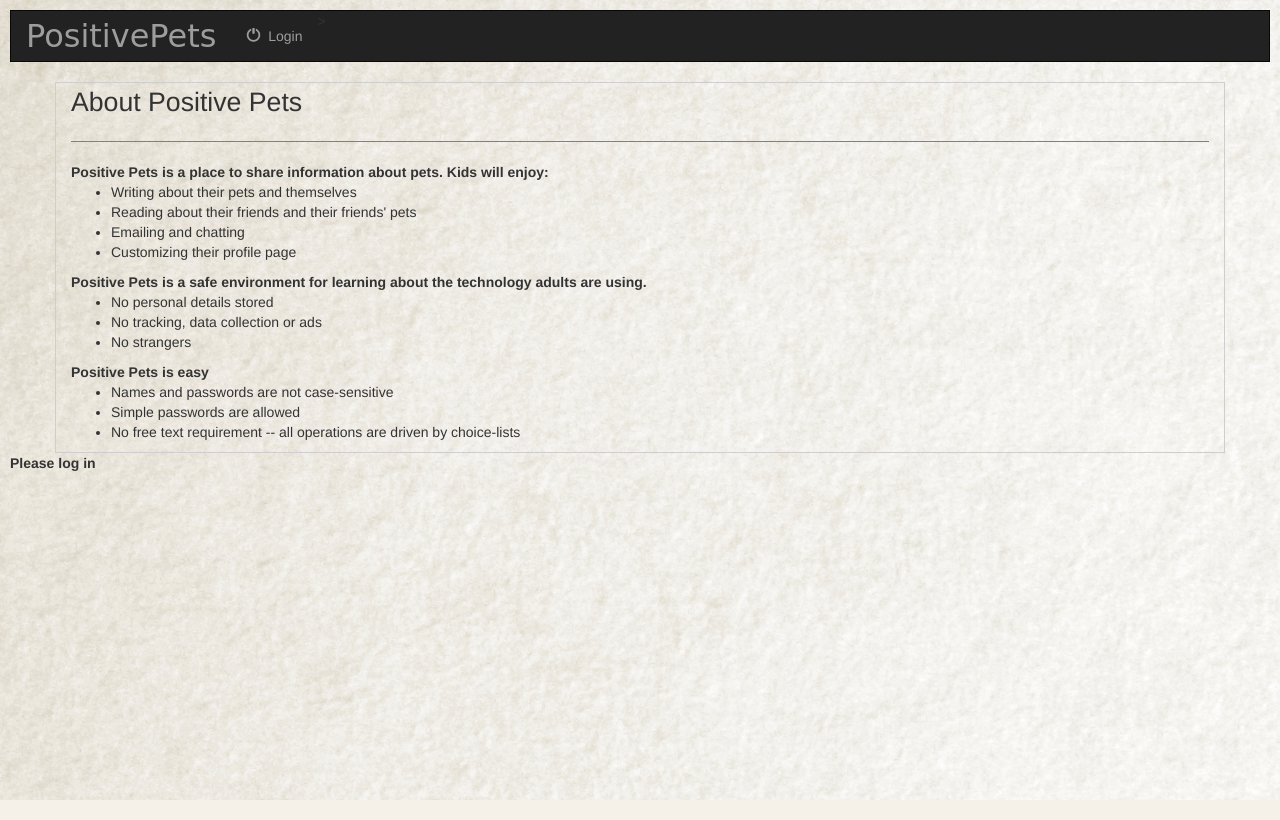
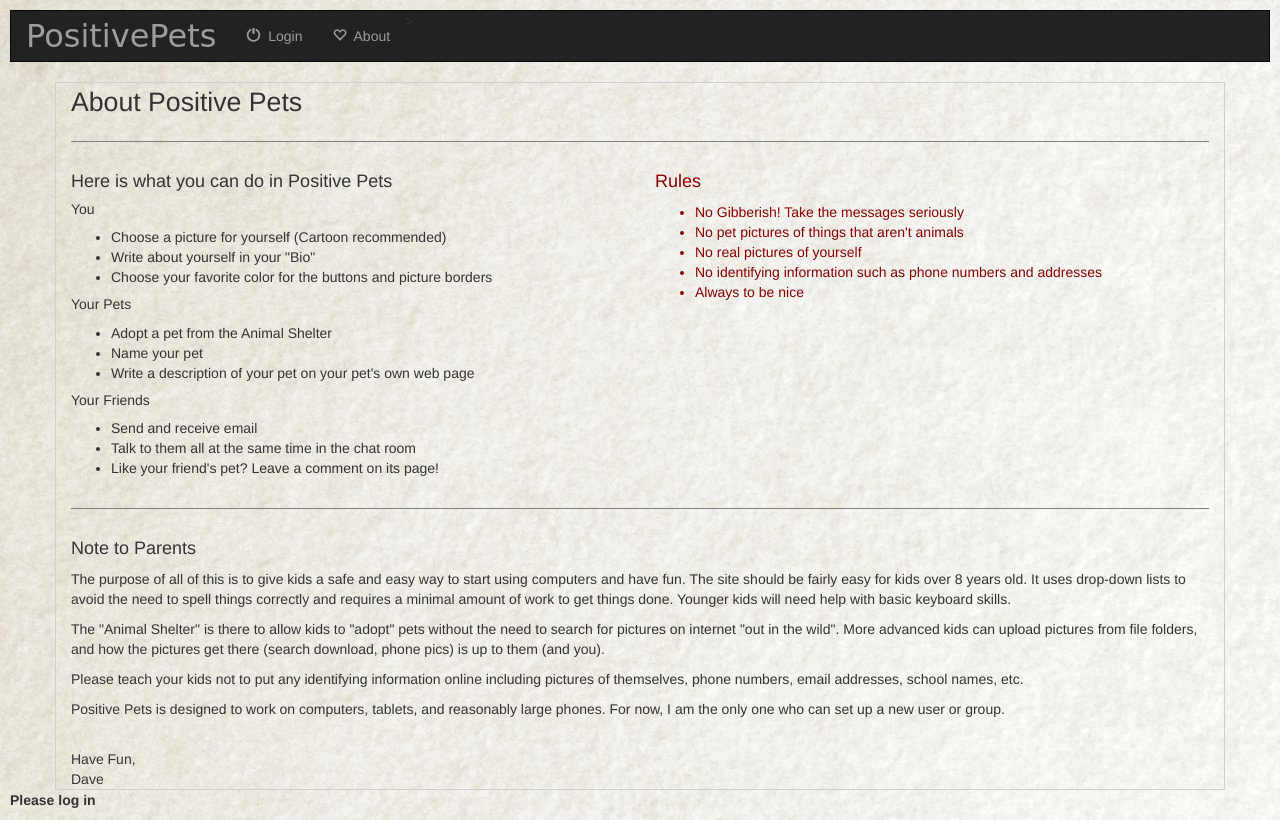
Before and after one commit to daveperry10/PositivePets, a Django app: page /positivepets/about/ in a window 1280 px wide. Run offline with Django 3.2, Linux system fonts and the light colour scheme; some libraries are stand-ins or nearby versions.

Commit message:
bug fixes animal shelter not saving dropdown selections (js), pet chat not loading cosmetic - centered button under picture on profile, took out underline hover updated "about" section.

```diff
--- a/positivepets/templates/positivepets/about.html
+++ b/positivepets/templates/positivepets/about.html
@@ -8,33 +8,63 @@
         <span style="font-size:20pt;"> About Positive Pets </span>
         <hr style="border-color:gray;">
         <div class="row">
-            <div class="col-md-12">
-                <b> Positive Pets is a place to share information about pets.</b>
-                <b> Kids will enjoy:</b>
-                <ul>
-                    <li>Writing about their pets and themselves</li>
-                    <li>Reading about their friends and their friends' pets</li>
-                    <li>Emailing and chatting</li>
-                    <li>Customizing their profile page </li>
-                </ul>
+            <div class="col-md-6">
+                <h4> Here is what you can do in Positive Pets</h4>
 
-                <b> Positive Pets is a safe environment for learning about the technology adults are using.</b>
-                <ul>
-                    <li> No personal details stored</li>
-                    <li> No tracking, data collection or ads</li>
-                    <li> No strangers </li>
-                </ul>
+                <h5> You </h5>
+                 <ul >
+                     <li>Choose a picture for yourself (Cartoon recommended)</li>
+                     <li>Write about yourself in your "Bio"</li>
+                     <li>Choose your favorite color for the buttons and picture borders </li>
+                 </ul>
 
-                <b>Positive Pets is easy</b>
-                <ul>
-                    <li> Names and passwords are not case-sensitive </li>
-                    <li> Simple passwords are allowed </li>
-                    <li> No free text requirement -- all operations are driven by choice-lists </li>
-                </ul>
+                <h5> Your Pets </h5>
+                    <ul>
+                        <li>Adopt a pet from the Animal Shelter</li>
+                        <li>Name your pet</li>
+                        <li>Write a description of your pet on your pet's own web page </li>
+                    </ul>
 
+                <h5>Your Friends </h5>
+                    <ul>
+                        <li>Send and receive email</li>
+                        <li>Talk to them all at the same time in the chat room</li>
+                        <li>Like your friend's pet?  Leave a comment on its page!</li>
+                    </ul>
 
             </div>
+            <div class="col-md-6">
+                <h4 style="color:darkred" > Rules </h4>
+                <ul>
+                    <li style="color:darkred">No Gibberish!  Take the messages seriously </li>
+                    <li style="color:darkred">No pet pictures of things that aren't animals</li>
+                    <li style="color:darkred">No real pictures of yourself</li>
+                    <li style="color:darkred">No identifying information such as phone numbers and addresses</li>
+                    <li style="color:darkred">Always to be nice</li>
+                </ul>
+                <br>
+            </div>
         </div>
+        <hr style="border-color:gray;">
+        <div class="row">
+<div class="col-md-12">
+            <h4>Note to Parents</h4>
+
+            <p>The purpose of all of this is to give kids a safe and easy way to start using computers and have fun.
+                The site should be fairly easy for kids over 8 years old.  It uses drop-down lists to avoid the need to spell
+                things correctly and requires a minimal amount of work to get things done.
+                Younger kids will need help with basic keyboard skills.    </p>
+            <p>The "Animal Shelter" is there to allow kids to "adopt" pets without the need to search for pictures on internet "out in the wild".
+                More advanced kids can upload pictures from file folders, and how the pictures get there (search download, phone pics)
+                is up to them (and you). </p>
+            <p>Please teach your kids not to put any identifying information online including pictures of themselves, phone numbers, email addresses, school names, etc. </p>
+
+            <p> Positive Pets is designed to work on computers, tablets, and reasonably large phones.
+                For now, I am the only one who can set up a new user or group.</p>
+    <br>Have Fun, <br>Dave<br>
+</div>
+</div>
+
     </div>
 
 {% endblock %}
--- a/positivepets/templates/positivepets/animal_shelter.html
+++ b/positivepets/templates/positivepets/animal_shelter.html
@@ -56,13 +56,13 @@
                         </div>
                         <div class="row">
                             <div class="col-sm-4">
-                                <button formaction="{% url 'positivepets:do_search' %}" onclick="saveState()" style="background-color: {{user.color}}; margin: 10px;" type="submit" class="btn btn-default">Search</button>
+                                <button formaction="{% url 'positivepets:do_google_search' %}" onclick="saveState()" style="color:{{button_text_color}};background-color: {{user.color}}; margin: 10px;" type="submit" class="btn btn-default">Search</button>
                             </div>
                         </div>
                         <div class="row">
                             <div class="col-sm-12">
                                 <h4>&nbsp &nbsp Or: use your own photo </h4>
-                                <button formaction="{% url 'positivepets:pet_add' %}" onclick="saveState()" style="background-color: {{user.color}}; margin: 10px;" type="submit" class="btn btn-default">Custom Pet</button>
+                                <button formaction="{% url 'positivepets:pet_add' %}" onclick="saveState()" style="color:{{button_text_color}};background-color: {{user.color}}; margin: 10px;" type="submit" class="btn btn-default">Custom Pet</button>
                             </div>
                         </div>
                     </div>
@@ -81,7 +81,7 @@
                 <input type="hidden" id="selected_breed" name="selected_breed" >
                 <input type="hidden" id="selected_image_url" name="url">
                 <input name="adopted_pet_name" id="adopted_pet_name" size="15" placeholder="Name this pet" style="margin: 10px 0 0 10px;">
-                <button formaction="{% url 'positivepets:shelter_adopt' %}" style="background-color: {{user.color}}; margin: 10px;" type="submit" class="btn btn-default">Adopt</button>
+                <button formaction="{% url 'positivepets:shelter_adopt' %}" style="color:{{button_text_color}}; background-color: {{user.color}}; margin: 10px;" type="submit" class="btn btn-default">Adopt</button>
             </div>
             </form>
         </div>
--- a/positivepets/templates/positivepets/base.html
+++ b/positivepets/templates/positivepets/base.html
@@ -104,11 +104,11 @@
                     </li>
 
                 {% endif %}
-                <!--<li class="">
+                <li class="">
                     <a href="{% url 'positivepets:about' %}">
                         <span class="glyphicon glyphicon-heart-empty" aria-hidden="true"></span>&nbsp; About
                     </a>
-                </li> -->
+                </li>
                 <li>
                     {% if user.is_authenticated %}
                         <a href="{% url 'positivepets:user_pets' user.id %}">
--- a/positivepets/templates/positivepets/chat_form.html
+++ b/positivepets/templates/positivepets/chat_form.html
@@ -12,7 +12,7 @@
             </span>
         </div>
         <div class="col-md-5">
-            {% include 'positivepets/friendgroup_picker_template.html' with page='chat'%}
+            {% include 'positivepets/friendgroup_picker_template.html' with page='chat' pet_id=0 %}
         </div>
     </div>
     <hr style="border-color:gray;">
--- a/positivepets/templates/positivepets/email_folder.html
+++ b/positivepets/templates/positivepets/email_folder.html
@@ -14,7 +14,7 @@
             </span>
         </div>
         <div class="col-sm-4">
-            {% include 'positivepets/friendgroup_picker_template.html' with page='email'%}
+            {% include 'positivepets/friendgroup_picker_template.html' with page='email' pet_id=0%}
         </div>
     </div>
     <hr style="border-color:gray;">
--- a/positivepets/templates/positivepets/friendgroup_picker_template.html
+++ b/positivepets/templates/positivepets/friendgroup_picker_template.html
@@ -1,6 +1,6 @@
 
 <div class="form-inline">
-    <form action="{% url 'positivepets:change_active_group' page %}">
+    <form action="{% url 'positivepets:change_active_group' page pet_id %}">
         <div class="form-group">
             <select name="active_friend_group" class="form-control" style="font-size:12pt; margin:10px 0 0 0;">
                 {% for grp in user_friend_groups %}
--- a/positivepets/urls.py
+++ b/positivepets/urls.py
@@ -26,7 +26,7 @@ urlpatterns = [
     url(r'^(?P<friend_id>[0-9]+)/bio_edit/$', views.profile_views.bio_edit, name='bio_edit'),
 
     # /positivepets/change_active_group/
-    url(r'^change_active_group/(?P<redirect>(chat|email|profile))/$', views.misc_views.change_active_group, name='change_active_group'),
+    url(r'^change_active_group/(?P<redirect>(chat|email|profile|pet_detail))/(?P<pet_id>[0-9]+)/$', views.misc_views.change_active_group, name='change_active_group'),
 
     # PET DETAIL #
     # /positivepets/71/
@@ -38,17 +38,17 @@ urlpatterns = [
     # /positivepets/5/pet_description_edit/
     url(r'^(?P<pk>[0-9]+)/pet_description_edit/$', views.pet_detail_views.pet_description_edit, name='pet_description_edit'),
 
+    # /positivepets/5/
+    url(r'^pet_comment_message_create/(?P<action>(submit|refresh))/(?P<pet_id>[0-9]+)//$', views.pet_detail_views.pet_comment_message_create, name='pet_comment_message_create'),
+
+
 # USER PETS #
     # /positivepets/user/5/
     url(r'^user/(?P<friend_id>[0-9]+)/$', views.user_pets_views.user_pets_view, name='user_pets'),
 
-    # /positivepets/pet/add/
+    # /positivepets/pet/...
     url(r'pet/add/$', views.user_pets_views.PetCreate.as_view(), name='pet_add'),
-
-    # /positivepets/pet/2/
     url(r'pet/(?P<pk>[0-9]+)/$', views.user_pets_views.PetUpdate.as_view(), name='pet_update'),
-
-    # /positivepets/pet/2/delete/
     url(r'pet/(?P<pk>[0-9]+)/delete/$', views.user_pets_views.PetDelete.as_view(), name='pet_delete'),
 
 # CHAT #
@@ -62,7 +62,7 @@ urlpatterns = [
     url(r'email/compose/(?P<reply_type>(none|reply|reply-all))/(?P<email_id>[0-9]+)/$', views.email_views.email_compose_show, name='email_compose_show'),
     url(r'email/send/$', views.email_views.email_send, name='email_send'),
 
-# ADMIN #
+# USER #
     # /positivepets/register/
     url(r'^register/$', views.misc_views.UserFormView.as_view(), name='register'),
     url(r'^colorchange/$', views.misc_views.color_change_view, name='color_change_view'),
@@ -74,7 +74,7 @@ urlpatterns = [
 
 # ANIMAL SHELTER#
     url(r'^picture_search/$', views.animal_shelter_views.picture_search, name='picture_search'),
-    url(r'^do_search/$', views.animal_shelter_views.do_search, name='do_search'),
+    url(r'^do_google_search/$', views.animal_shelter_views.do_google_search, name='do_google_search'),
     url(r'^shelter_adopt/$', views.animal_shelter_views.shelter_adopt, name='shelter_adopt'),
 
 #ICON
--- a/positivepets/views/email_views.py
+++ b/positivepets/views/email_views.py
@@ -1,13 +1,9 @@
 from positivepets.models import Mail, CustomUser, FriendGroup, UserState
-from django.views.generic.edit import CreateView
 from datetime import datetime
 from django.db.models import Max, Min
-from django.http import HttpResponseRedirect
-from django.urls import reverse
 from django.shortcuts import render
 from positivepets.utils.colors import color_map
 from positivepets.utils.utils import get_users
-from django.contrib import messages
 from positivepets.forms import EmailForm
 
 EMAIL_STATUS_UNREAD = 1
--- a/positivepets/views/misc_views.py
+++ b/positivepets/views/misc_views.py
@@ -104,7 +104,7 @@ def about_view(request):
     return render(request, 'positivepets/about.html')
 
 
-def change_active_group(request,redirect):
+def change_active_group(request,redirect, pet_id=0):
     if request.POST:
         try:
             active_group = request.POST['active_friend_group']
@@ -130,5 +130,7 @@ def change_active_group(request,redirect):
     elif redirect == 'email':
         #return MailCreate.as_view()
         return HttpResponseRedirect(reverse('positivepets:email_folder_show',kwargs={'folder':'inbox'}))
-    if redirect == 'profile':
+    elif redirect == 'profile':
         return HttpResponseRedirect(reverse('positivepets:profile', kwargs={'friend_id':request.user.id, 'action':'show'}))
+    elif redirect == 'pet_detail':
+        return HttpResponseRedirect(reverse('positivepets:pet_detail', kwargs={'pk': pet_id, 'edit': 0}))
```
Also changed, not shown: positivepets/models.py (+1 -9 lines), positivepets/static/positivepets/animal_shelter.js (+16 -2 lines), positivepets/templates/positivepets/pet_detail.html (+48 -3 lines), positivepets/templates/positivepets/profile.html (+26 -16 lines), positivepets/views/animal_shelter_views.py (+12 -13 lines), positivepets/views/chat_views.py (+5 -10 lines), positivepets/views/pet_detail_views.py (+43 -2 lines).
